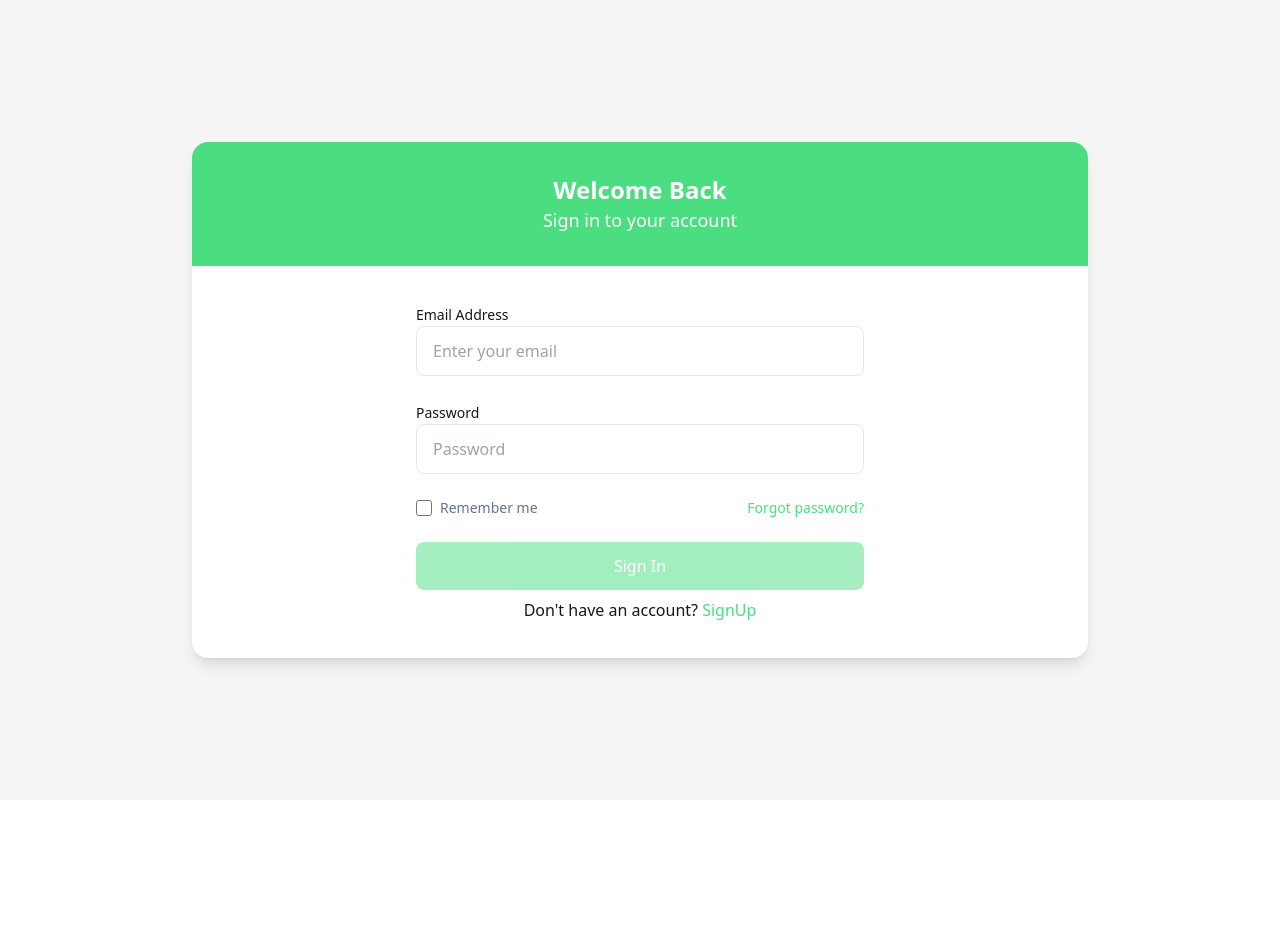
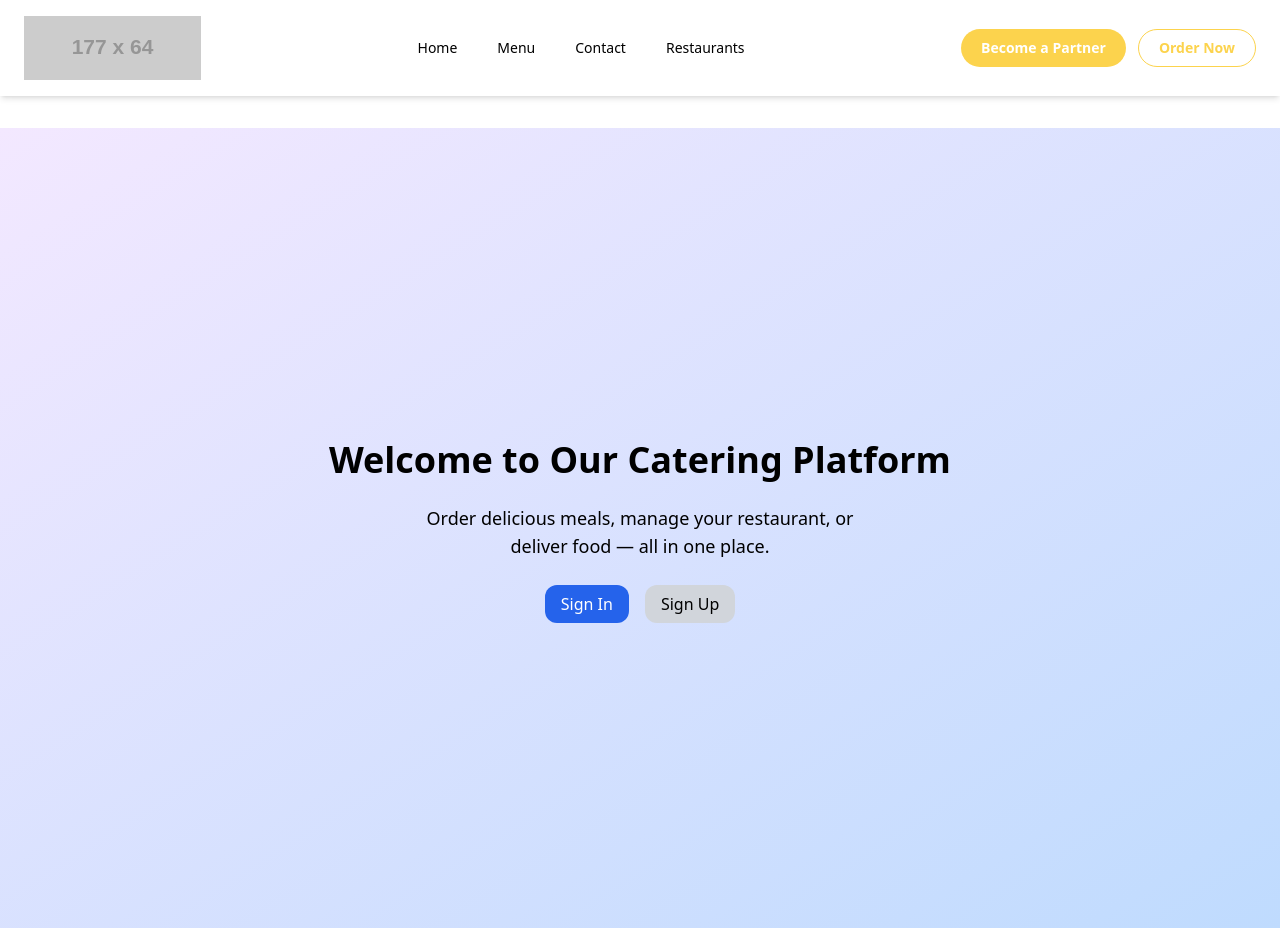
Before and after one commit to manify/cram_eats, a React (Create React App) app: page / in a window 1280 px wide. Before the commit this address led to /signin. Before the commit the page ends 800 px from the top, so only its background shows below. Built offline with nearby package versions, Linux system fonts and the light colour scheme.

Commit message:
header updated

```diff
--- a/src/App.tsx
+++ b/src/App.tsx
@@ -3,13 +3,18 @@ import React from 'react';
 import { BrowserRouter as Router, Routes, Route, Navigate } from 'react-router-dom';
 import SignIn from '../src/apps/customer-app/pages/SignIn';
 import SignUp from './apps/customer-app/pages/SignUp';
+import LandingPage from './apps/customer-app/pages/LandingPage';
+
 
 
 function App() {
   return (
     <Router>
       <Routes>
-        <Route path="/" element={<Navigate to="/signin" />} />
+        {/* <Route path="/" element={<Navigate to="/LandingPage" />} /> */}
+        <Route path="/" element={<LandingPage />} />
+
+        {/* Authentication Routes */}
         <Route path="/signin" element={<SignIn />} />
         <Route path="/signup" element={<SignUp/>} />
 
--- /dev/null
+++ b/src/apps/customer-app/components/ui/Header.tsx
@@ -0,0 +1,65 @@
+// File: apps/customer-app/components/Header.tsx
+import React, { useState } from 'react';
+import { Link } from 'react-router-dom';
+import { HiMenu } from 'react-icons/hi';
+
+export default function Header() {
+  const [isMobileMenuOpen, setIsMobileMenuOpen] = useState(false);
+
+  return (
+    <header className="bg-white shadow-md fixed top-0 left-0 right-0 z-50">
+      <div className="container mx-auto px-6 py-4 flex justify-between items-center">
+        {/* Logo */}
+        <img
+          src="https://placehold.co/177x64/FED049/FED049"
+          alt="Cram Eats Logo"
+          className="h-16 w-auto"
+        />
+
+        {/* Desktop Nav */}
+        <nav className="hidden sm:flex gap-10 items-center">
+          <Link to="/" className="text-sm text-black hover:underline">Home</Link>
+          <Link to="/menu" className="text-sm text-black hover:underline">Menu</Link>
+          <Link to="/contact" className="text-sm text-black hover:underline">Contact</Link>
+          <Link to="/restaurants" className="text-sm text-black hover:underline">Restaurants</Link>
+        </nav>
+
+        {/* Buttons */}
+        <div className="hidden sm:flex gap-3">
+          <button className="bg-amber-300 text-white px-5 py-2 rounded-full font-bold text-sm hover:bg-amber-400">
+            Become a Partner
+          </button>
+          <button className="border border-amber-300 text-amber-300 px-5 py-2 rounded-full font-bold text-sm hover:bg-amber-100">
+            Order Now
+          </button>
+        </div>
+
+        {/* Hamburger Icon */}
+        <button
+          className="sm:hidden text-2xl text-black"
+          onClick={() => setIsMobileMenuOpen(!isMobileMenuOpen)}
+        >
+          <HiMenu />
+        </button>
+      </div>
+
+      {/* Mobile Nav */}
+      {isMobileMenuOpen && (
+        <div className="sm:hidden bg-white shadow-md px-6 pb-4">
+          <nav className="flex flex-col gap-4">
+            <Link to="/" className="text-black" onClick={() => setIsMobileMenuOpen(false)}>Home</Link>
+            <Link to="/menu" className="text-black" onClick={() => setIsMobileMenuOpen(false)}>Menu</Link>
+            <Link to="/contact" className="text-black" onClick={() => setIsMobileMenuOpen(false)}>Contact</Link>
+            <Link to="/restaurants" className="text-black" onClick={() => setIsMobileMenuOpen(false)}>Restaurants</Link>
+            <button className="bg-amber-300 text-white px-4 py-2 rounded-full font-bold mt-2">
+              Become a Partner
+            </button>
+            <button className="border border-amber-300 text-amber-300 px-4 py-2 rounded-full font-bold">
+              Order Now
+            </button>
+          </nav>
+        </div>
+      )}
+    </header>
+  );
+}
--- /dev/null
+++ b/src/apps/customer-app/components/ui/Layout.tsx
@@ -0,0 +1,17 @@
+import React from 'react';
+import Header from './Header';
+
+interface LayoutProps {
+  children: React.ReactNode;
+}
+
+const Layout: React.FC<LayoutProps> = ({ children }) => {
+  return (
+    <div className="relative min-h-screen">
+      <Header />
+      <main className="pt-32">{children}</main> {/* Add padding to avoid overlap */}
+    </div>
+  );
+};
+
+export default Layout;
--- /dev/null
+++ b/src/apps/customer-app/pages/LandingPage.tsx
@@ -0,0 +1,21 @@
+// File: apps/customer-app/pages/LandingPage.tsx
+import React from 'react';
+import { Link } from 'react-router-dom';
+import Layout from '../components/ui/Layout';
+
+export default function LandingPage() {
+  return (
+    <Layout>
+      <div className="min-h-screen flex flex-col items-center justify-center bg-gradient-to-br from-purple-100 to-blue-200">
+        <h1 className="text-4xl font-bold mb-6">Welcome to Our Catering Platform</h1>
+        <p className="text-lg mb-8 text-center max-w-md">
+          Order delicious meals, manage your restaurant, or deliver food — all in one place.
+        </p>
+        <div className="space-x-4">
+          <Link to="/signin" className="bg-blue-600 text-white px-4 py-2 rounded-xl hover:bg-blue-700">Sign In</Link>
+          <Link to="/signup" className="bg-gray-300 text-black px-4 py-2 rounded-xl hover:bg-gray-400">Sign Up</Link>
+        </div>
+      </div>
+    </Layout>
+  );
+}
--- a/src/apps/customer-app/pages/SignIn.tsx
+++ b/src/apps/customer-app/pages/SignIn.tsx
@@ -9,6 +9,8 @@ import { SignInButton } from "../components/ui/SignInButton";
 import { SignUpLink } from "../components/ui/SignUpLink";
 
 import signIn from "../api/auth/signIn";
+import Header from "../components/ui/Header";
+import Layout from "../components/ui/Layout";
 
 // Header of the sign-in page
 function LoginHeader() {
@@ -59,6 +61,7 @@ export default function SignIn() {
 
   return (
     <main className="flex justify-center items-center p-5 min-h-screen bg-neutral-100 max-sm:p-2.5">
+      <Layout>
       <div className="overflow-hidden relative bg-white rounded-2xl shadow-lg h-[516px] w-[896px] max-md:h-auto max-md:max-w-[600px] max-md:min-h-[500px] max-md:w-[90%] max-sm:w-full max-sm:h-auto max-sm:min-h-[480px]">
         <LoginHeader />
 
@@ -93,6 +96,7 @@ export default function SignIn() {
 
         <SignUpLink onSignUpClick={handleSignUpClick} />
       </div>
+    </Layout>
     </main>
   );
 }
```
